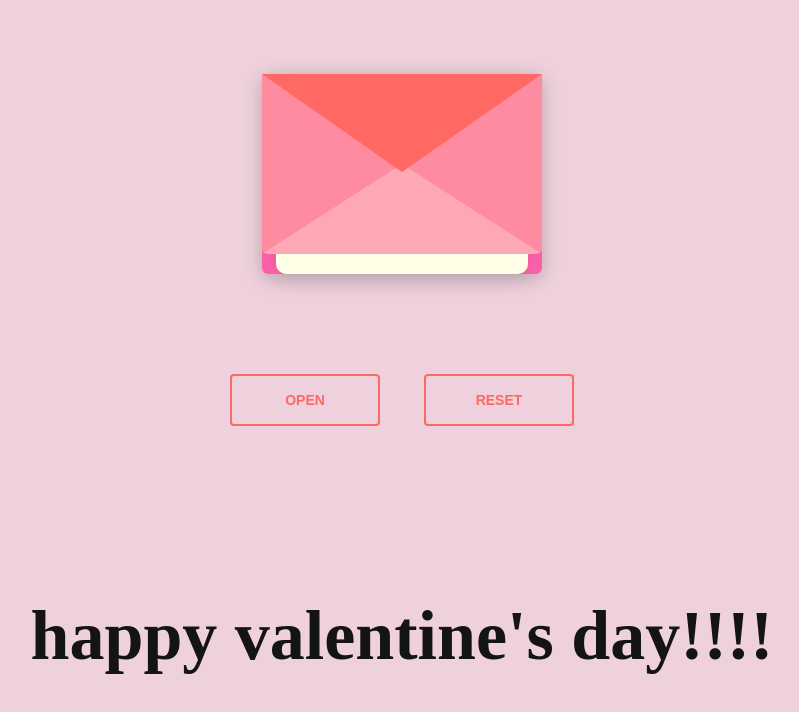
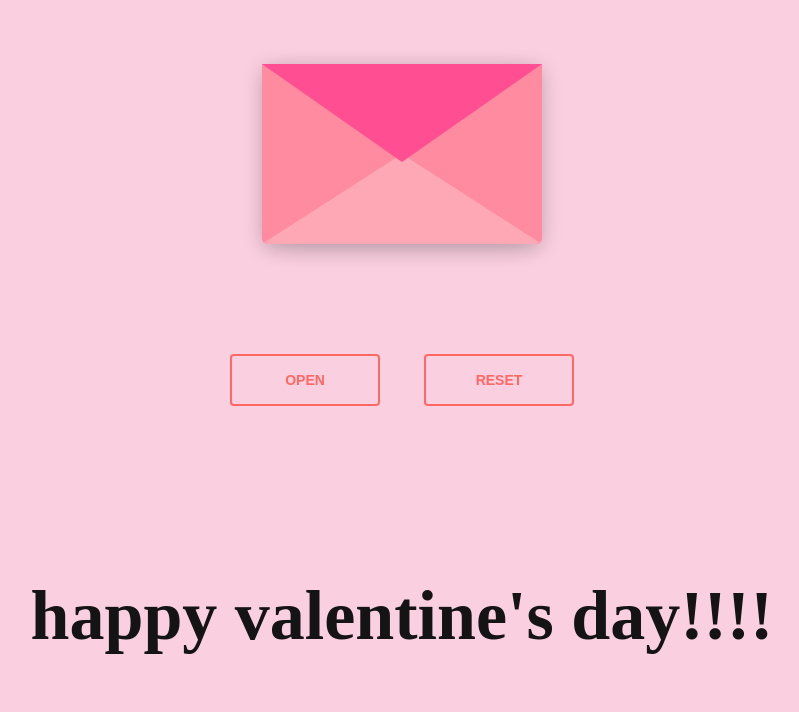
Before and after one commit to cayrealgay/Valentines_Letter, a plain HTML site: page index.html in a window 1280 px wide. Shown: the part 134-846 px from the top of the page, without its empty margins (238-1037 px from the left). Drawn offline with nearby package versions, Linux system fonts and the light colour scheme.

Commit message:
valentines_card

```diff
--- a/index.css
+++ b/index.css
@@ -1,21 +1,21 @@
 body {
-    background-color: #eed1dc;
+    background-color: #facfe0;
 }
 
 .envelope-wrapper {
-    height: 400px;
+    height: 380px;
 }
 
 #envelope {
     position: relative;
-    height: 200px;
+    height: 180px;
     width: 280px;
     border-bottom-left-radius: 6px;
     border-bottom-right-radius: 6px;
     margin-left: auto;
     margin-right: auto;
     top: 50%;
-    background-color: #ff63ac;
+    background-color: #ff60bd;
     box-shadow: 0 4px 20px rgba(0, 0, 0, 0.2);
 }
 
@@ -31,7 +31,7 @@ body {
 }
 
 .flap {
-    border-top: 98px solid #FF6863;
+    border-top: 98px solid #ff4f92;
     border-left: 140px solid transparent;
     border-right: 140px solid transparent;
     border-bottom: 82px solid transparent;
@@ -49,7 +49,7 @@ body {
 
 .letter {
     position: relative;
-    background-color: rgb(255, 255, 232);
+    background-color: rgb(255, 249, 218);
     width: 90%;
     height: 95%;
     top: 5%;
@@ -79,13 +79,13 @@ body {
 }
 
 .line1 {
-    top: 10%;
+    top: 15%;
 }
 .line2 {
-    top: 25%;
+    top: 30%;
 }
 .line3 {
-    top: 45%;
+    top: 50%;
     text-align: center;
 }
 .line4 {
@@ -230,7 +230,7 @@ body {
 
 .valentine {
     text-align: center;
-    font-family: 'Times New Roman', Times, serif, Helvetica, Georgia, 'Times New Roman', Times, serif;
+    font-family: 'Times New Roman', Times, serif, Arial, Helvetica, sans-serif, Georgia, 'Times New Roman', Times, serif;
     color:rgb(20, 20, 20);
     font-size: 70px;
     margin: 150px;
--- a/index.html
+++ b/index.html
@@ -14,12 +14,9 @@
                 <div class="front pocket"></div>
                 <div class="letter">
                     <p class="words line1">to my favourite person,</p>
-                    <p class="words line2">you take me from my surrondings, my sense</p>
-                    <p class="words line3">its never felt so right</p>
-                    <p class="words line4">you leave me in suspense</p>
-                    <p class="words line5">waiting to be set alight</p>
-                    <p class="words line6">yours,</p>
-                    <p class="words line7">ciaran</p>
+                    <p class="words line2">you have bewitched me, body and soul</p>
+                    <p class="words line3">yours,</p>
+                    <p class="words line4">ciaran</p>
                 </div>
                 <div class="hearts">
                     <div class="heart a1"></div>
```
